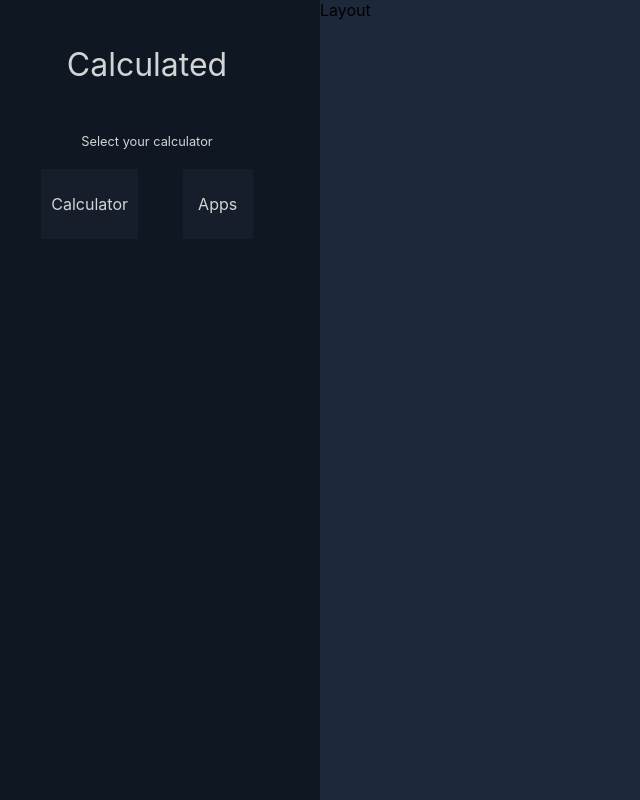
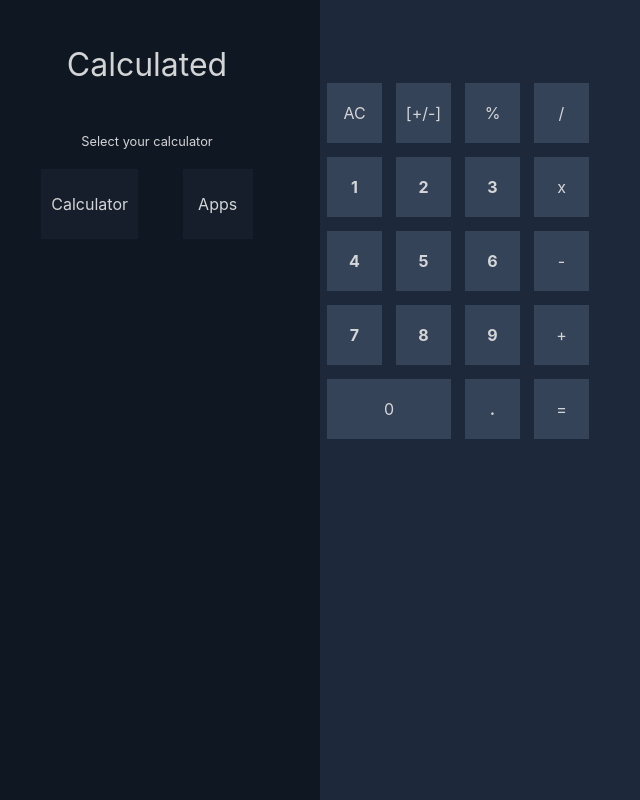
Before and after one commit to MathewLaskowski/calcapp, a React (Create React App) app: page / in a window 1280 px wide. Shown: the whole page, without its empty margins (26-666 px from the left). Built offline with nearby package versions, Linux system fonts and the light colour scheme.

Commit message:
render children component in Layout

```diff
--- a/src/components/layout/layout.component.tsx
+++ b/src/components/layout/layout.component.tsx
@@ -1,8 +1,8 @@
 import React from 'react';
 
-const Layout: React.FC = () => (
+const Layout: React.FC = ({ children }) => (
   <div>
-    Layout
+    {children}
   </div>
 )
 
```
